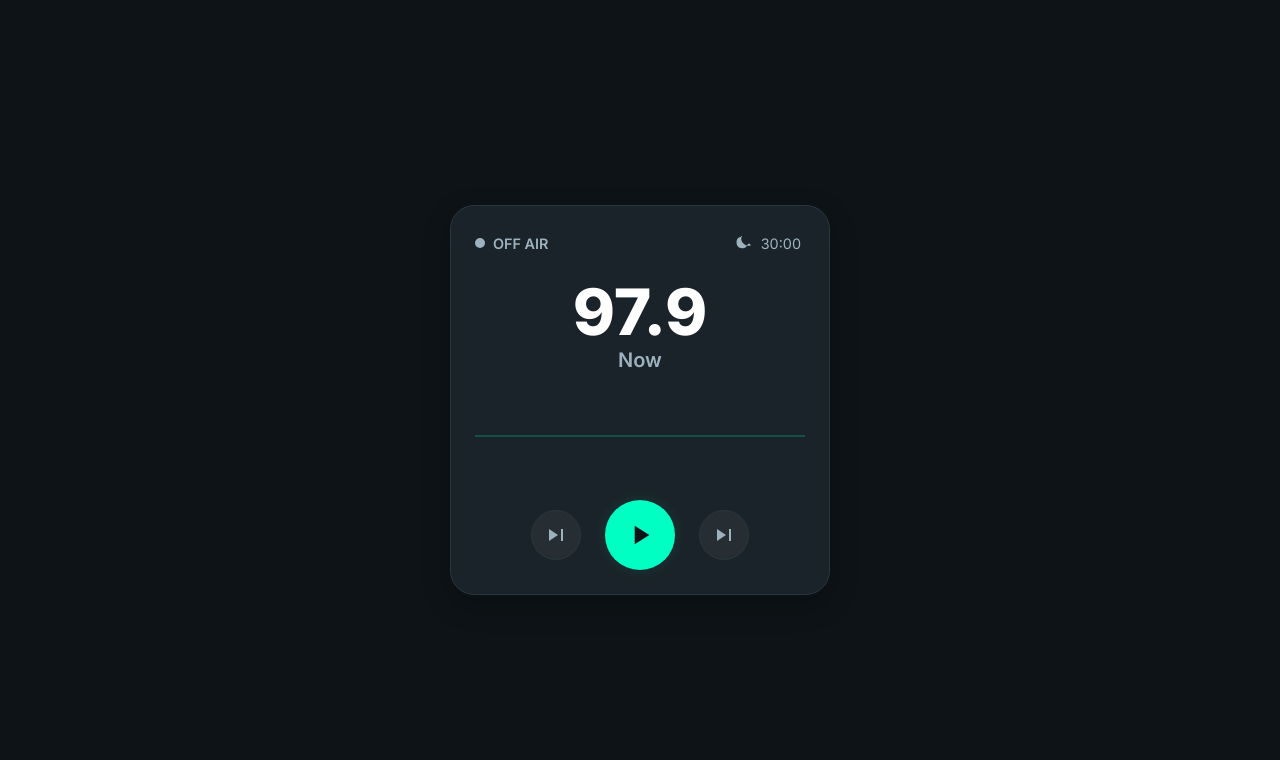
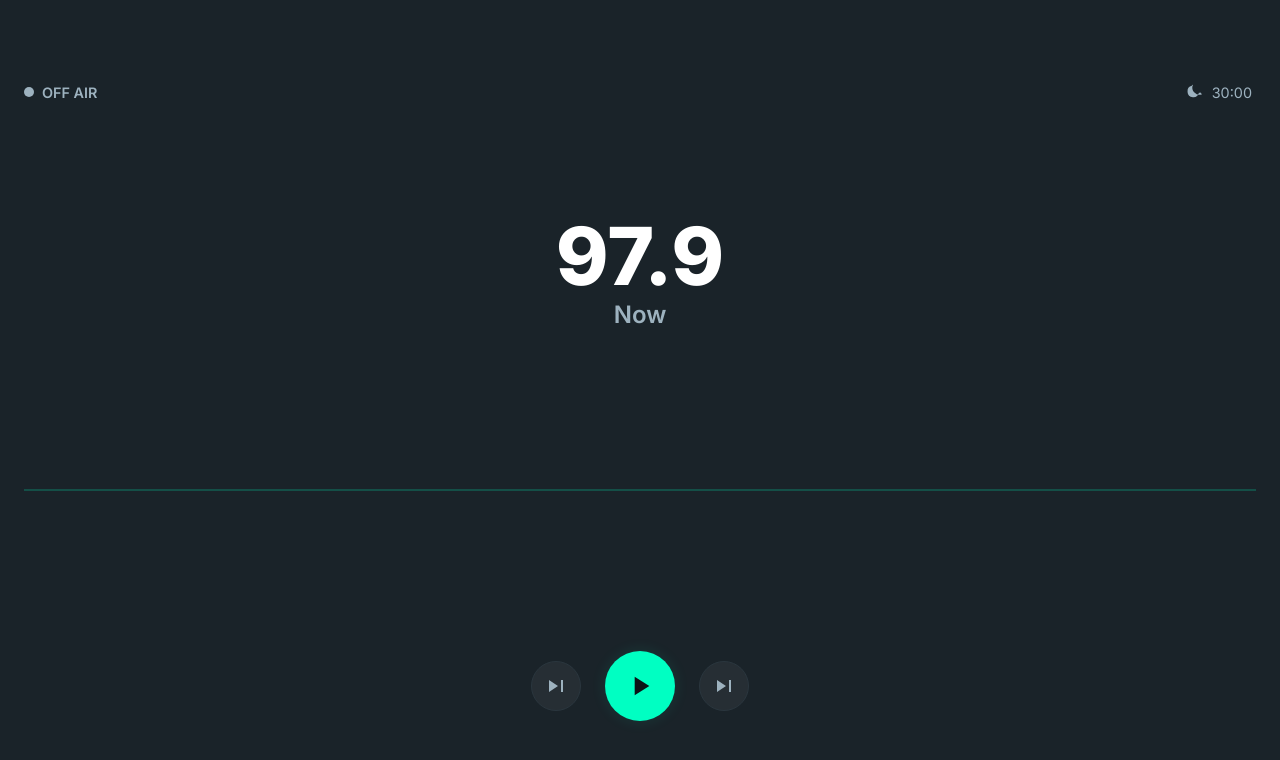
Before and after one commit to pinceldigital-pixel/retro, a plain HTML site: page index.html in a window 1280 px wide. Drawn offline with Linux system fonts and the light colour scheme.

Commit message:
Add files via upload

```diff
--- a/index.html
+++ b/index.html
@@ -2,13 +2,11 @@
 <html lang="es">
 <head>
   <meta charset="utf-8" />
-  <!-- Viewport mejorado para accesibilidad, permitiendo el zoom del usuario -->
   <meta name="viewport" content="width=device-width, initial-scale=1.0">
   <meta name="theme-color" content="#0d1316" />
   <meta name="description" content="Una aplicación de radio con un diseño moderno y minimalista.">
   <title>AI Pixel Radio</title>
 
-  <!-- Carga de la fuente 'Inter' de Google Fonts -->
   <link rel="preconnect" href="https://fonts.googleapis.com">
   <link rel="preconnect" href="https://fonts.gstatic.com" crossorigin>
   <link href="https://fonts.googleapis.com/css2?family=Inter:wght@400;600;800&display=swap" rel="stylesheet">
@@ -36,30 +34,32 @@
       height: 100%;
     }
 
+    /* --- AJUSTE CLAVE --- */
     body {
       font-family: 'Inter', sans-serif;
       background-color: var(--bg-color);
       color: var(--text-primary);
-      display: grid;
-      place-items: center;
-      padding: 1rem;
+      /* Se quita el display:grid y el padding para ocupar todo el espacio */
     }
 
-    /* --- ESTILOS DE LA APLICACIÓN Y LA TARJETA PRINCIPAL --- */
+    /* --- AJUSTE CLAVE --- */
     .app {
       width: 100%;
-      max-width: 380px;
+      height: 100%; /* Ocupa toda la altura */
+      /* Se quita max-width: 380px */
     }
 
+    /* --- AJUSTE CLAVE --- */
     .card {
       background-color: var(--card-bg);
-      border-radius: 24px;
+      height: 100%; /* Ocupa toda la altura del contenedor .app */
+      border-radius: 0; /* Sin esquinas redondeadas para el modo pantalla completa */
       padding: 24px;
       display: flex;
       flex-direction: column;
-      gap: 24px;
-      border: 1px solid var(--border-color);
-      box-shadow: 0 10px 30px rgba(0, 0, 0, 0.2);
+      justify-content: space-around; /* Distribuye los elementos verticalmente */
+      border: none; /* Sin borde */
+      box-shadow: none; /* Sin sombra */
     }
 
     /* --- KEYFRAMES PARA ANIMACIÓN DE LATIDO --- */
@@ -146,14 +146,14 @@
     }
 
     .bigfreq {
-      font-size: 4rem;
+      font-size: 5rem; /* Un poco más grande para aprovechar el espacio */
       font-weight: 800;
       line-height: 1;
       color: var(--text-primary);
     }
 
     .station {
-      font-size: 1.25rem;
+      font-size: 1.5rem; /* Un poco más grande */
       font-weight: 600;
       color: var(--text-secondary);
       margin-top: 4px;
@@ -162,7 +162,7 @@
     /* --- VISUALIZADOR DE ONDAS --- */
     .waveWrap {
       width: 100%;
-      height: 80px;
+      height: 100px; /* Un poco más alto */
       background: linear-gradient(180deg, rgba(26, 35, 41, 0) 0%, #1A2329 100%);
       position: relative;
     }
```
Also changed, not shown: sw.js (added, +17 -0 lines), icon-192.png (added), icon-512.png (added), manifest.webmanifest (added).
